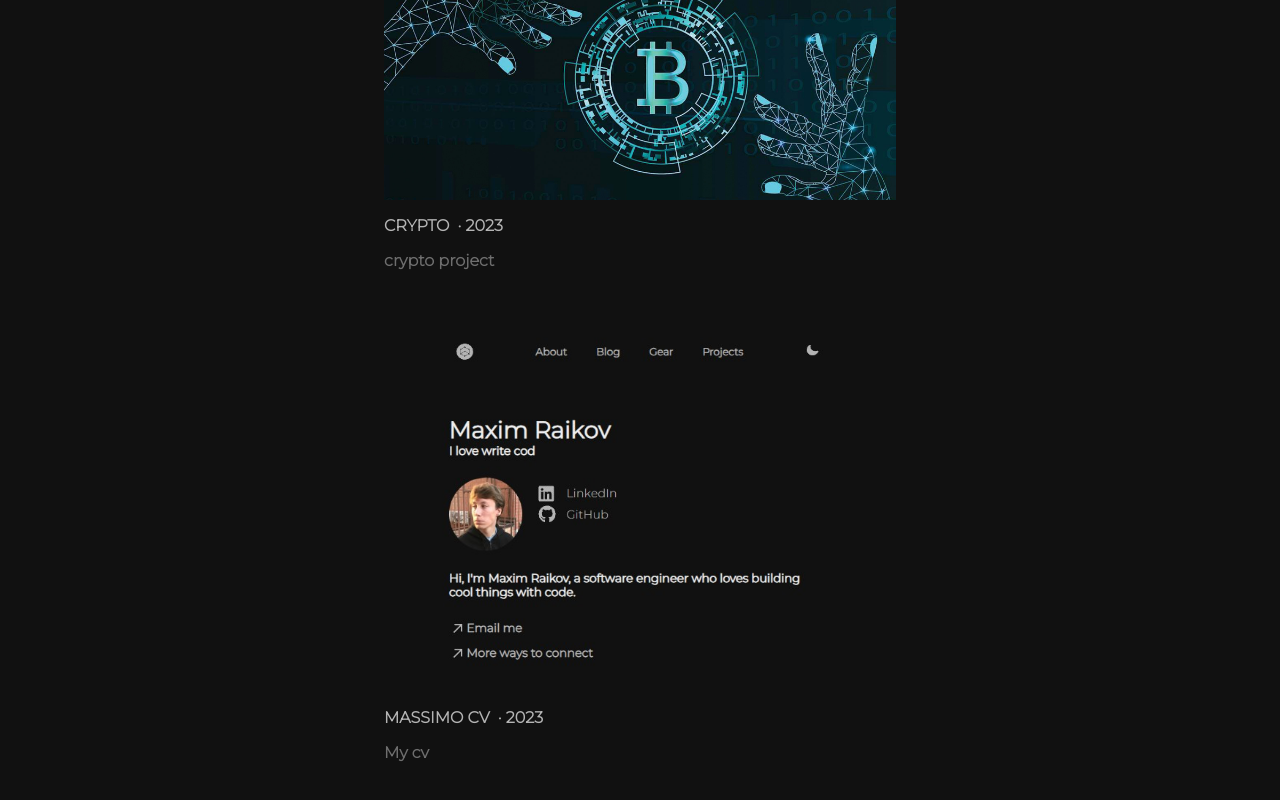
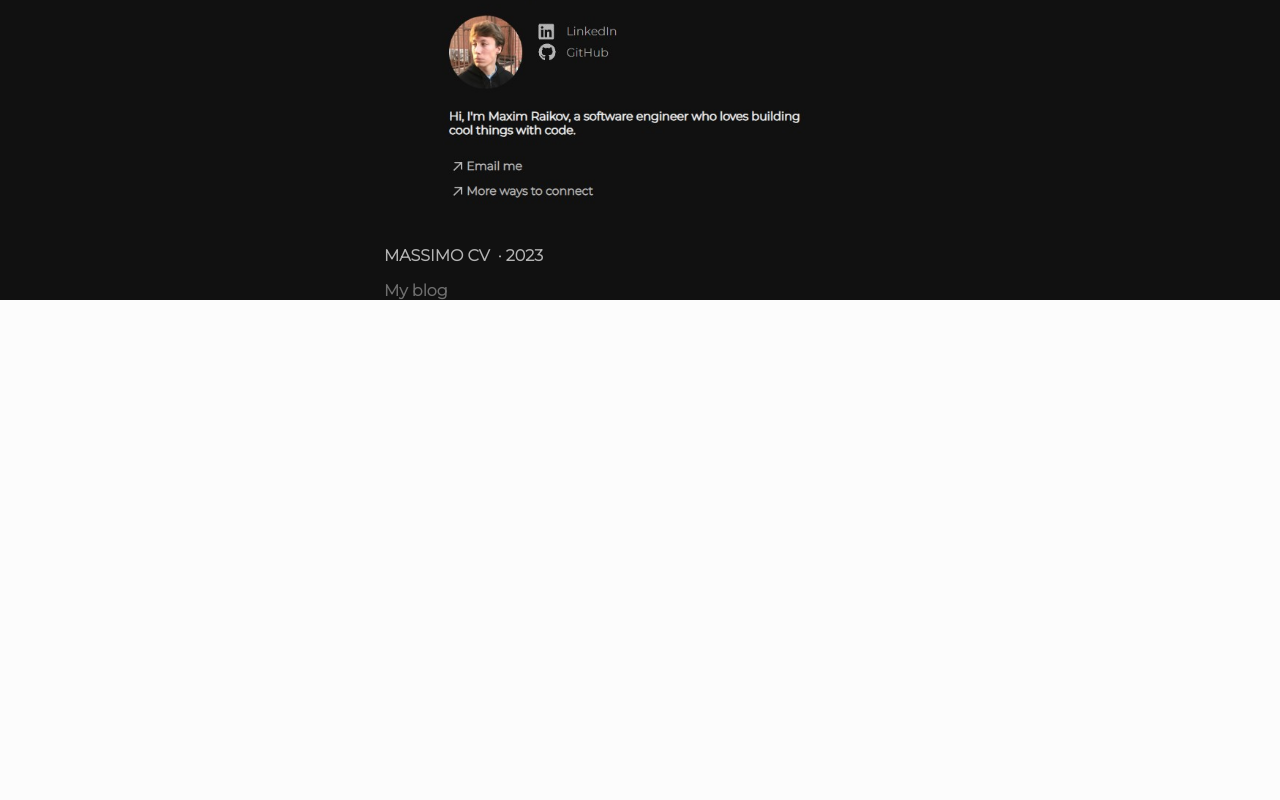
Before and after one commit to MassimoAurelio/MassimoAurelio, a Vue app: page /projects in a window 1280 px wide. Shown: the part 780-1580 px from the top of the page. After the commit the page ends 1080 px from the top, so only its background shows below. Built offline with nearby package versions, Linux system fonts and the light colour scheme.

Commit message:
update 30.11  №2

```diff
--- a/src/assets/base.css
+++ b/src/assets/base.css
@@ -79,7 +79,7 @@ p {
 }
 
 .light a {
-  color: #202020;
+  color: #646464;
 }
 
 .light span {
--- a/src/components/project/ProjectMobile.vue
+++ b/src/components/project/ProjectMobile.vue
@@ -7,10 +7,11 @@ const projectStore = useProjectStore()
 <template>
   <div class="mainContainer">
     <div class="firstContainer">
+      <div class="upContent">
         <h1>Projects</h1>
-      <div class="q">
-
         <p>Here are some of the projects I've worked on.</p>
+      </div>
+      <div class="projectContent">
         <ul class="project">
           <li class="projectButtons" v-for="item in projectStore.items" :key="item.label">
             <div class="projectValue">
@@ -36,11 +37,17 @@ const projectStore = useProjectStore()
 @import '@/assets/variables';
 
 .mainContainer {
-  height: 200vh;
+  height: auto;
+  min-height: 100vh;
+
+  .firstContainer {
+    display: flex;
+    flex-direction: column;
+    gap: 4vh;
     p {
       color: #6e6e6e;
     }
-  .q {
+    .projectContent {
       display: flex;
       flex-direction: column;
       gap: 10vh;
@@ -63,5 +70,8 @@ const projectStore = useProjectStore()
         }
       }
     }
+    .upContent {
+    }
+  }
 }
 </style>
--- a/src/components/project/ValorantMobile.vue
+++ b/src/components/project/ValorantMobile.vue
@@ -42,7 +42,7 @@ const valorantValue = computed(() => {
           </button>
         </div>
       </div>
-      <div>
+      <div class="contact">
         <h2>Contacts</h2>
         <p>
           Need more project details, or interested in working together? Reach out to me directly at
@@ -57,7 +57,7 @@ const valorantValue = computed(() => {
 <style lang="scss" scoped>
 @import '@/assets/variables';
 .mainContainer {
-  height: 261vh;
+  height: auto;
   p {
     color: #6e6e6e;
   }
@@ -89,7 +89,7 @@ const valorantValue = computed(() => {
       position: relative;
       display: flex;
       flex-direction: column;
-      gap: 3vh;
+      gap: 4vh;
       .tags {
         display: flex;
         flex-wrap: wrap;
@@ -110,6 +110,11 @@ const valorantValue = computed(() => {
       gap: 3vh;
       width: 100%;
     }
+    .contact {
+      display: flex;
+      flex-direction: column;
+      gap: 4vh;
+    }
   }
 }
 </style>
--- a/src/stores/useHeaderStore.ts
+++ b/src/stores/useHeaderStore.ts
@@ -1,5 +1,4 @@
 import { defineStore } from 'pinia'
-
 
 export const useHeaderStore = defineStore('header', {
   state: () => ({
--- a/src/stores/usePhotoStore.ts
+++ b/src/stores/usePhotoStore.ts
@@ -12,7 +12,7 @@ export const usePhotoStore = defineStore({
     items: [
       { imgSrc: myphoto, obratka: obratka, isFlipped: false },
       { imgSrc: cat1, obratka: obratka, isFlipped: false },
-      { imgSrc: sasha, obratka: obratka, isFlipped: false },
+      { imgSrc: cat1, obratka: obratka, isFlipped: false },
       { imgSrc: misa, obratka: obratka, isFlipped: false }
     ] as Photo[]
   })
--- a/src/stores/useProjectStore.ts
+++ b/src/stores/useProjectStore.ts
@@ -1,6 +1,5 @@
 import { defineStore } from 'pinia'
 import valorant from '@/assets/img/valorant.png'
-import crypto from '@/assets/img/crypto.jpg'
 import massimo from '@/assets/img/massimo.jpg'
 
 export const useProjectStore = defineStore('project', {
@@ -10,28 +9,18 @@ export const useProjectStore = defineStore('project', {
         label: 'VALORANT',
         link: '/valorant',
 
-        gitHub: 'https://github.com/MassimoAurelio/MassimoAurelio.git',
+        gitHub: 'https://github.com/MassimoAurelio/valorant',
         imgSrc: valorant,
         time: '2023',
         description:
           'A web application for the competitive game VALORANT, utilizing the API at https://dash.valorant-api.com.'
       },
       {
-        label: 'CRYPTO',
-        link: 'https://github.com/MassimoAurelio/-vue-practice',
-        imgSrc: crypto,
-        time: '2023',
-        description:
-          'crypto project'
-      },
-
-      {
         label: 'MASSIMO CV',
         link: 'https://github.com/MassimoAurelio/MassimoAurelio',
         imgSrc: massimo,
         time: '2023',
-        description:
-          'My cv'
+        description: 'My blog'
       }
     ]
   })
```
Lines whose indentation alone changed are shown as unchanged.
